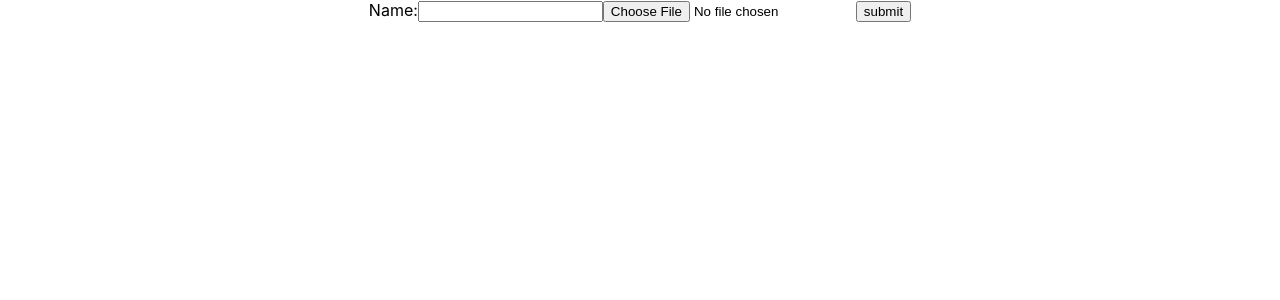
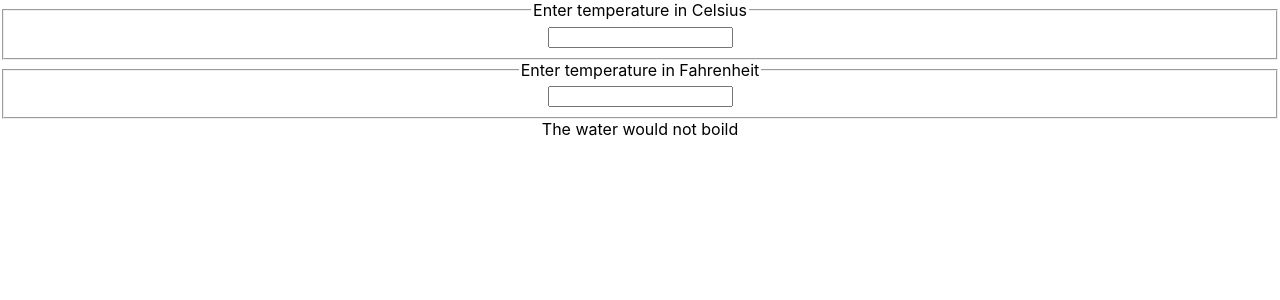
Before and after one commit to ChauVanLoc/React-Awesome-Training, a React (Create React App) app in the folder ReactMainConcept/my-app/: page / in a window 1280 px wide. Shown: the top 300 px of the page. Built offline with nearby package versions, Linux system fonts and the light colour scheme.

Commit message:
Lifting State Up - Đưa state lên trên

```diff
--- a/ReactMainConcept/my-app/src/App.js
+++ b/ReactMainConcept/my-app/src/App.js
@@ -2,6 +2,7 @@ import { useState } from 'react'
 import './App.css'
 import BareButton from './BareButton'
 import BareInput from './BareInput'
+import Calculator from './Calculator/Calculator'
 import Clock from './Clock'
 import CorrectlyState from './CorrectlyState'
 import Form from './Form/Form'
@@ -33,7 +34,8 @@ function App() {
       {/* <CorrectlyState /> */}
       {/* <ProductList /> */}
       {/* <Form /> */}
-      <UncontrolledComponent />
+      {/* <UncontrolledComponent /> */}
+      <Calculator />
     </div>
   )
 }
--- /dev/null
+++ b/ReactMainConcept/my-app/src/Calculator/BoilingVerdict.jsx
@@ -0,0 +1,20 @@
+import React, { Component } from 'react'
+import PropTypes from 'prop-types'
+
+export class BoilingVerdict extends Component {
+  render() {
+    return (
+      <div>
+        {this.props.celsius >= 100
+          ? 'The water would boild'
+          : 'The water would not boild'}
+      </div>
+    )
+  }
+}
+
+BoilingVerdict.propTypes = {
+  celsius: PropTypes.number.isRequired
+}
+
+export default BoilingVerdict
--- /dev/null
+++ b/ReactMainConcept/my-app/src/Calculator/Calculator.jsx
@@ -0,0 +1,71 @@
+import React, { Component } from 'react'
+import BoilingVerdict from './BoilingVerdict'
+import TemperatureInput from './TemperatureInput'
+
+const scaleNames = {
+  c: 'Celsius',
+  f: 'Fahrenheit'
+}
+
+const toCelsius = (fahrenheit) => {
+  return (fahrenheit - 32) / 1.8
+}
+
+const toFahrenheit = (celsius) => {
+  return celsius * 1.8 + 32
+}
+
+const tryConvert = (temperature, convertFunc) => {
+  const input = parseFloat(temperature)
+  if (Number.isNaN(input)) {
+    return ''
+  }
+  let output = convertFunc(input)
+  output = Math.round(output * 1000) / 1000
+  return output
+}
+
+export class Calculator extends Component {
+  constructor(props) {
+    super(props)
+
+    this.state = {
+      temperature: '',
+      scale: 'c'
+    }
+  }
+
+  handleChange = (scale) => (value) => {
+    this.setState({
+      temperature: value,
+      scale
+    })
+  }
+
+  render() {
+    // Destructuring
+    const { scale, temperature } = this.state
+    const celsius =
+      scale === 'f' ? tryConvert(temperature, toCelsius) : temperature
+    const fahrenheit =
+      scale === 'c' ? tryConvert(temperature, toFahrenheit) : temperature
+
+    return (
+      <div>
+        <TemperatureInput
+          title={scaleNames.c}
+          temperature={celsius}
+          onTemperatureChange={this.handleChange('c')}
+        />
+        <TemperatureInput
+          title={scaleNames.f}
+          temperature={fahrenheit}
+          onTemperatureChange={this.handleChange('f')}
+        />
+        <BoilingVerdict celsius={Number(celsius)} />
+      </div>
+    )
+  }
+}
+
+export default Calculator
--- /dev/null
+++ b/ReactMainConcept/my-app/src/Calculator/TemperatureInput.jsx
@@ -0,0 +1,25 @@
+import React, { Component } from 'react'
+import PropTypes from 'prop-types'
+
+export class TemperatureInput extends Component {
+  handleChange = (event) => {
+    this.props.onTemperatureChange(event.target.value)
+  }
+  render() {
+    const { title, temperature } = this.props
+    return (
+      <fieldset>
+        <legend>Enter temperature in {title}</legend>
+        <input value={temperature} onChange={this.handleChange} />
+      </fieldset>
+    )
+  }
+}
+
+TemperatureInput.propTypes = {
+  onTemperatureChange: PropTypes.func.isRequired,
+  title: PropTypes.string.isRequired,
+  temperature: PropTypes.oneOfType([PropTypes.string, PropTypes.number])
+}
+
+export default TemperatureInput
```
Also changed, not shown: 2 other files (tests, documents, lock files or other folders).
